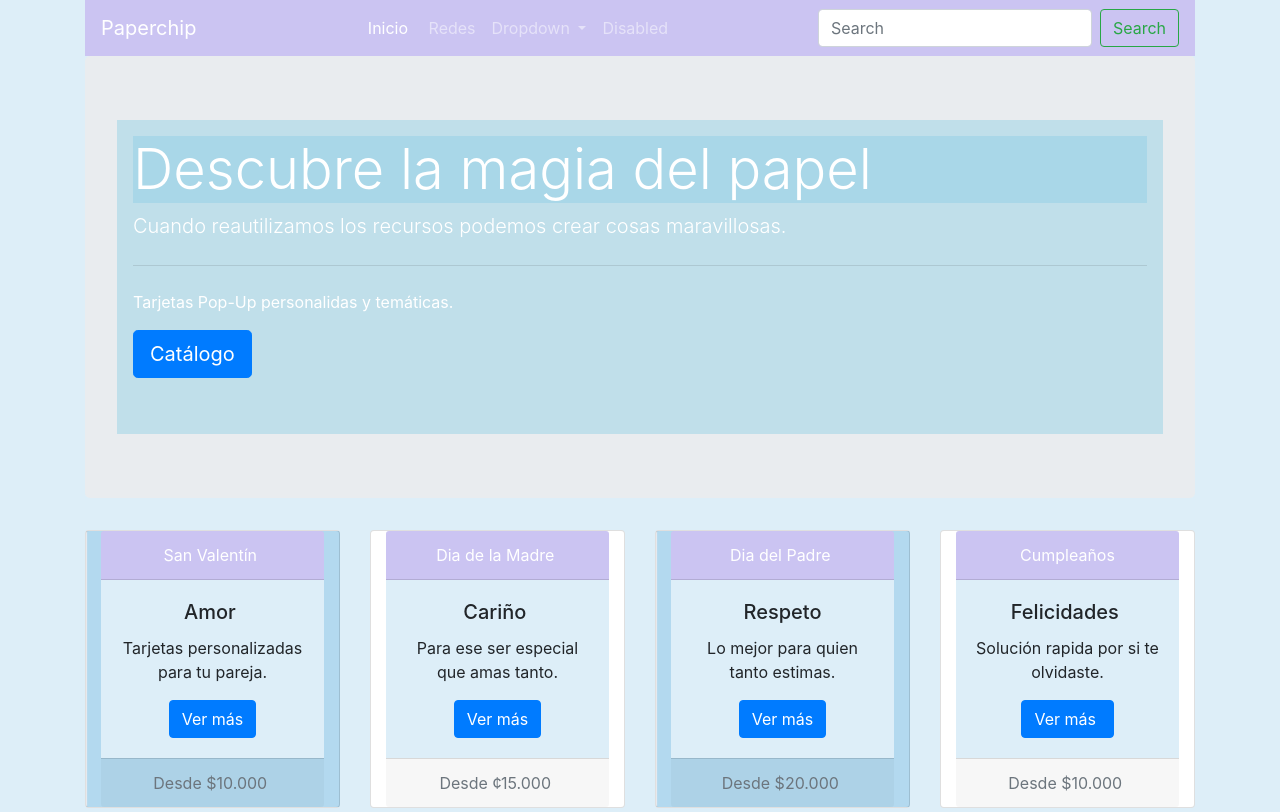
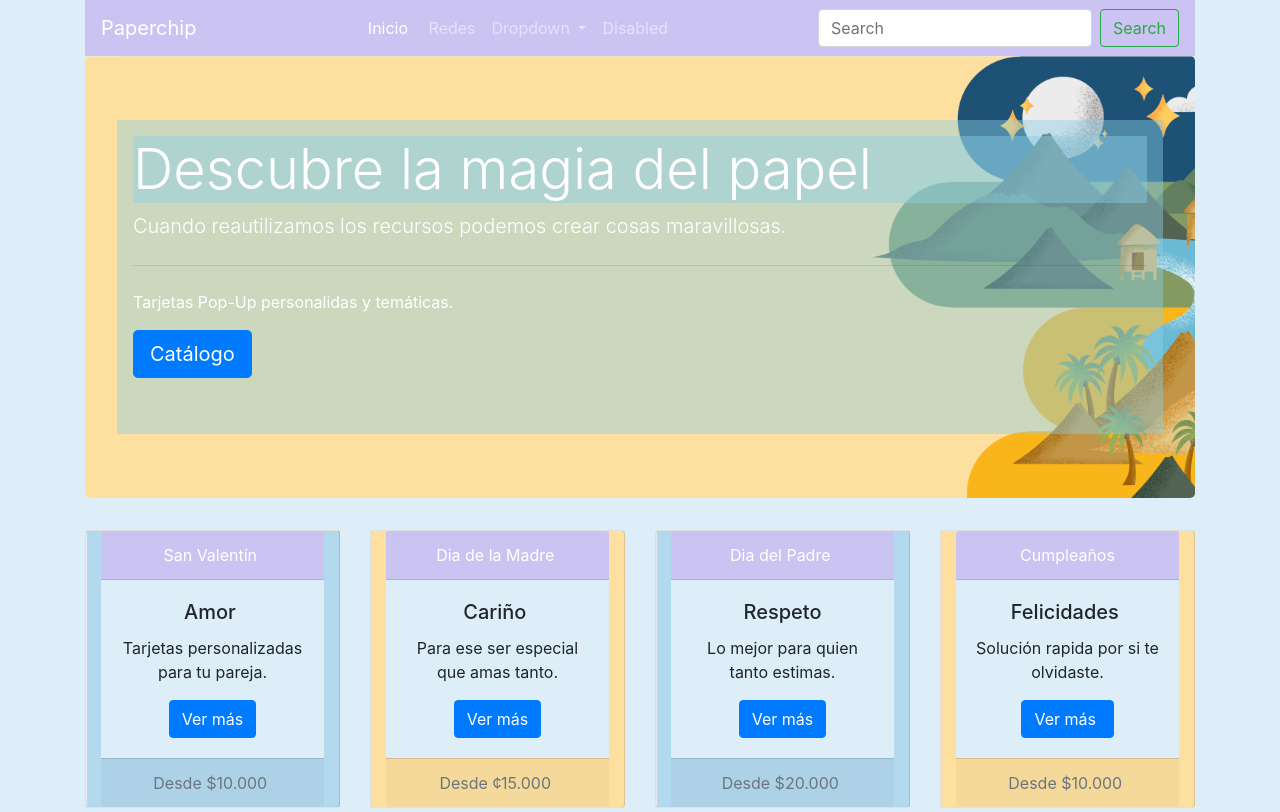
Before and after one commit to ChipTiburon/Paperchip, a plain HTML site: page sitio_10_feb_gabriel/index.html in a window 1280 px wide. Shown: the top 812 px of the page. Drawn offline with Linux system fonts and the light colour scheme.

Commit message:
Update cherish.css
images

```diff
--- a/sitio_10_feb_gabriel/css/cherish.css
+++ b/sitio_10_feb_gabriel/css/cherish.css
@@ -10,7 +10,7 @@
     background-repeat: no-repeat;
     background-size: cover;
     background-position: 0% 0%;
-    background-image: url(../images/bg_yellow.png);
+    background-image: url(../images/fond.png);
 }
 .bg-negro {
     background-color: rgba(139,205,228,0.44);
```
